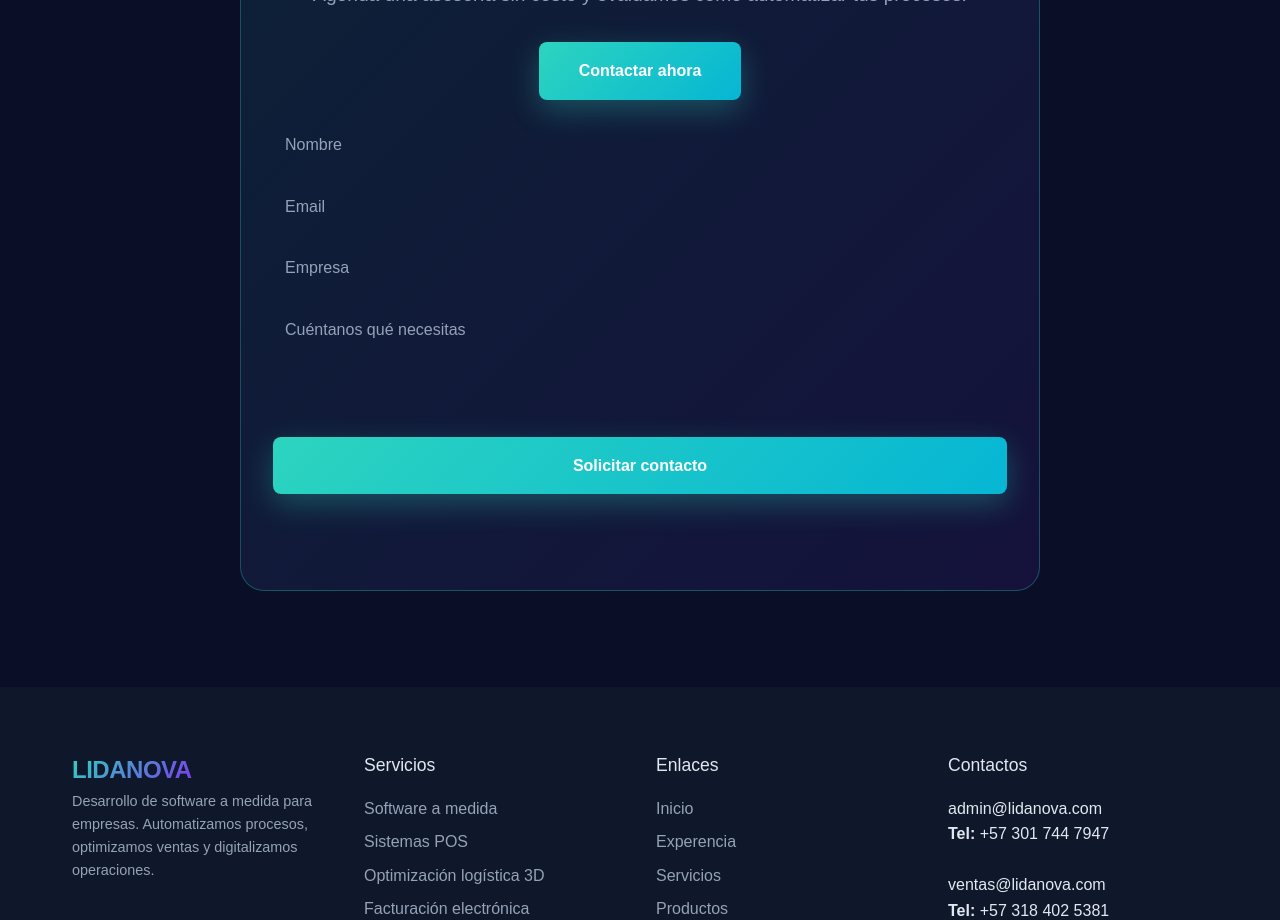
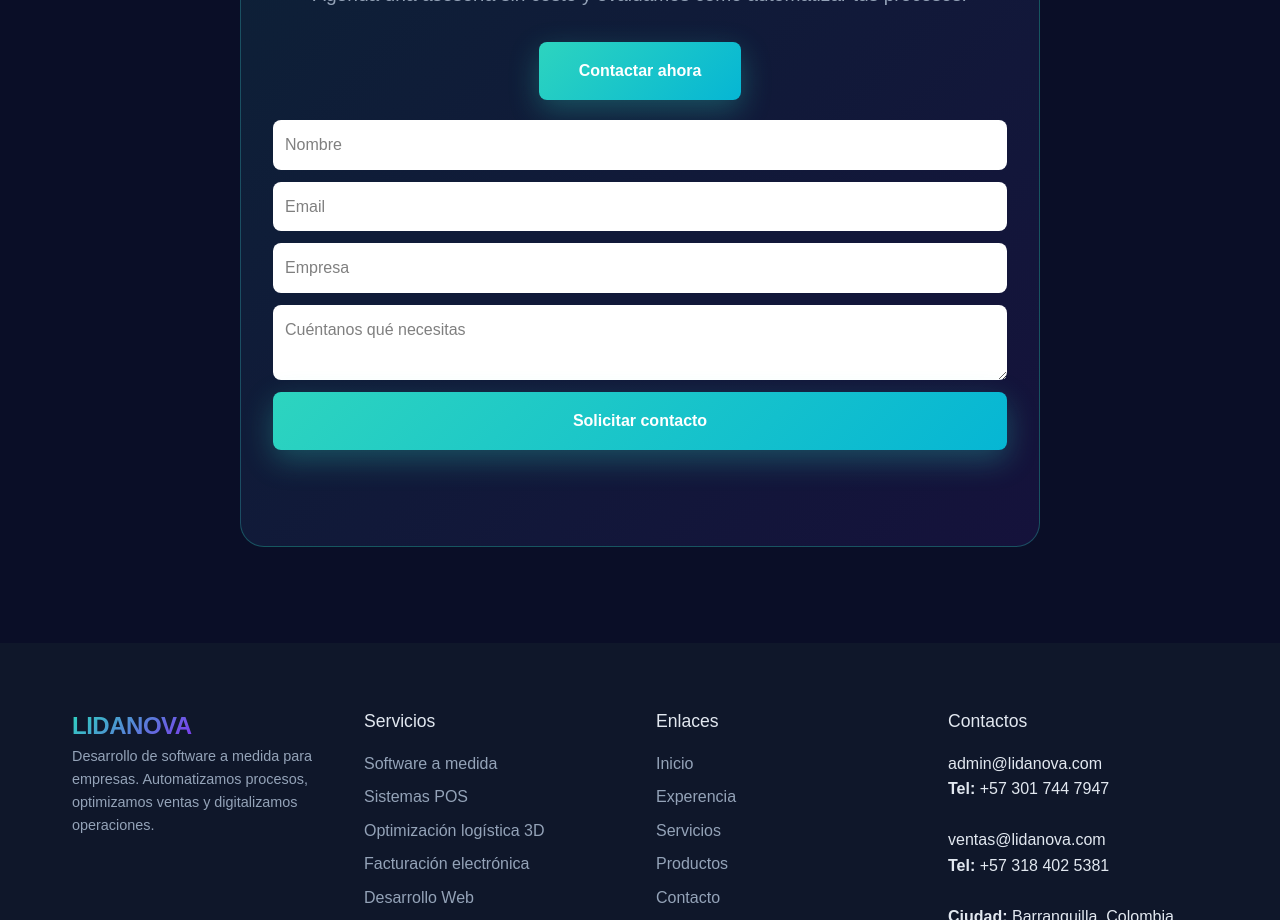
Before and after one commit to mauromanjads/lidanova, a Next.js app: page / in a window 1280 px wide. Shown: the part 4580-5500 px from the top of the page. Built offline with nearby package versions, Linux system fonts and the light colour scheme.

Commit message:
ajustando css

```diff
--- a/app/globals.css
+++ b/app/globals.css
@@ -595,6 +595,7 @@ display:flex;
 flex-direction:column;
 gap:12px;
 margin-top:20px;
+
 }
 
 .lead-form input,
@@ -602,21 +603,9 @@ margin-top:20px;
 padding:12px;
 border-radius:8px;
 border:none;
+background-color: white;
+color:black;
 }
-
-
-
-
-.lead-form input::placeholder,
-.lead-form textarea::placeholder {
-  color: #94a3b8;
-}
-
-.lead-form textarea {
-  min-height: 120px;
-  resize: none;
-}
-
 
  .video-row {
     display: flex;
```
